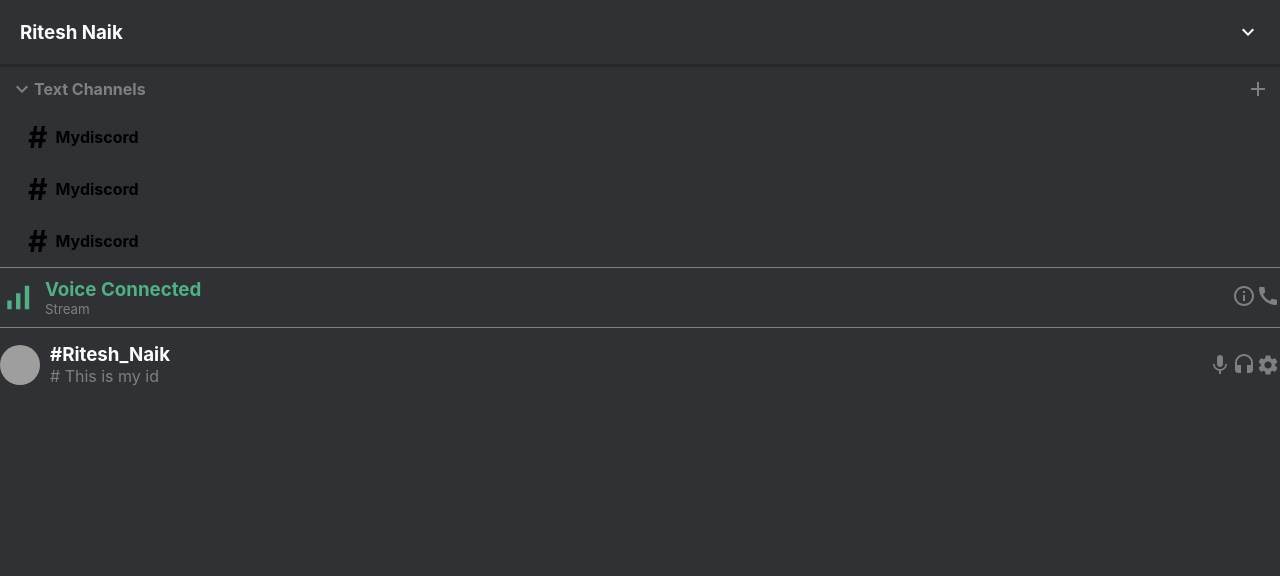
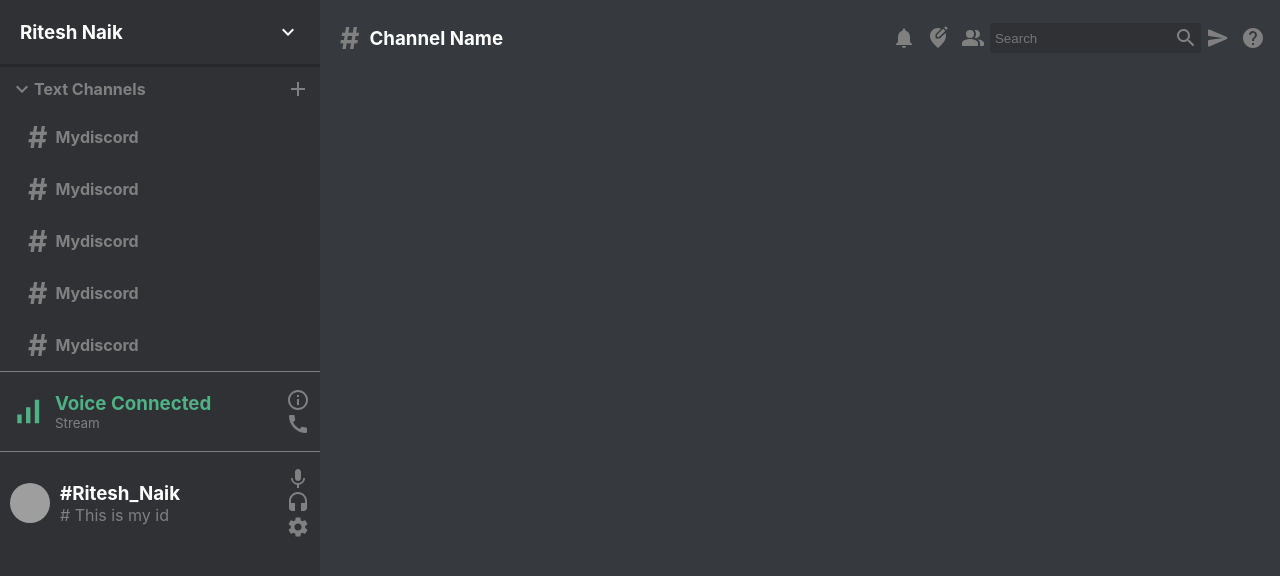
Before and after one commit to riteshtnk11/discord-react, a React (Create React App) app in the folder discord-react/: page / in a window 1280 px wide. Shown: the top 576 px of the page. Built offline with nearby package versions, Linux system fonts and the light colour scheme; grey boxes are pictures that could not be loaded.

Commit message:
[UI] Design for discord main chat Header

```diff
--- a/discord-react/src/App.css
+++ b/discord-react/src/App.css
@@ -1,3 +1,7 @@
 * {
   margin: 0;
 }
+
+.app {
+  display: flex;
+}
--- a/discord-react/src/App.js
+++ b/discord-react/src/App.js
@@ -6,7 +6,7 @@
 
 function App() {
   return (
-    <div className="App">
+    <div className="app">
       {/**Sidebar */}
       <Sidebar />
       {/**Chat */}
--- a/discord-react/src/Chat.css
+++ b/discord-react/src/Chat.css
@@ -0,0 +1,6 @@
+.chat {
+    display: flex;
+    flex-direction: column;
+    flex: 0.75;
+    background-color: #363a3f;
+}
--- a/discord-react/src/Chat.js
+++ b/discord-react/src/Chat.js
@@ -1,9 +1,11 @@
 import React from 'react'
+import "./Chat.css"
+import ChatHeader from "./ChatHeader"
 
 function Chat() {
     return (
-        <div>
-
+        <div className="chat">
+            <ChatHeader />
         </div>
     )
 }
--- /dev/null
+++ b/discord-react/src/ChatHeader.css
@@ -0,0 +1,56 @@
+.chatHeader {
+    display: flex;
+    justify-content: space-between;
+    align-items: center;
+    color: gray;
+    padding: 10px;
+}
+
+.chatHeader__hash{
+    color: gray;
+    font-size: 30px;
+    padding: 10px;
+}
+
+.chatHeader__Left {
+
+}
+
+.chatHeader__Left > h3 {
+    display: flex;
+    align-items: center;
+    color: white;
+}
+
+.chatHeader__Right {
+    display: flex;
+    align-items: center;
+    flex: 0.5;
+    justify-content: space-between;
+
+}
+
+.chatHeader__Right > .MuiSvgIcon-root {
+    padding: 5px;
+    cursor: pointer;
+}
+
+.chatHeader__Right > .MuiSvgIcon-root:hover {
+    color: white;
+}
+
+.chatHeader__search{
+    display: flex;
+    align-items: center;
+    color: gray;
+    background-color: #2f3135;
+    border-radius: 3px;
+    padding: 3px;
+}
+
+.chatHeader__search > input {
+    background: transparent;
+    outline-width: 0;
+    color: white;
+    border: none;
+}
--- /dev/null
+++ b/discord-react/src/ChatHeader.js
@@ -0,0 +1,33 @@
+import React from "react";
+import "./ChatHeader.css";
+import NotificationsIcon from "@material-ui/icons/Notifications";
+import EditLocationRoundedIcon from "@material-ui/icons/EditLocationRounded";
+import PeopleAltRoundedIcon from "@material-ui/icons/PeopleAltRounded";
+import SearchRoundedIcon from "@material-ui/icons/SearchRounded";
+import SendRoundedIcon from "@material-ui/icons/SendRounded";
+import HelpRoundedIcon from "@material-ui/icons/HelpRounded";
+
+function ChatHeader() {
+  return (
+    <div className="chatHeader">
+      <div className="chatHeader__Left">
+        <h3>
+          <span className="chatHeader__hash">#</span>Channel Name
+        </h3>
+      </div>
+      <div className="chatHeader__Right">
+        <NotificationsIcon />
+        <EditLocationRoundedIcon />
+        <PeopleAltRoundedIcon />
+        <div className="chatHeader__search">
+          <input placeHolder="Search" />
+          <SearchRoundedIcon />
+        </div>
+        <SendRoundedIcon />
+        <HelpRoundedIcon />
+      </div>
+    </div>
+  );
+}
+
+export default ChatHeader;
--- a/discord-react/src/Sidebar.css
+++ b/discord-react/src/Sidebar.css
@@ -49,6 +49,7 @@
   align-items: center;
   color: gray;
   background-color: #2f3135;
+  padding: 10px;
   border-top: 1px solid gray;
 }
 
@@ -69,8 +70,7 @@
   font-size: smaller;
 }
 
-.sidebar__voiceIcons > .MultiSvgIcon-root,
-.sidebar__profileIcons > .MultiSvgIcon-root {
+.sidebar__voiceIcons > .MultiSvgIcon-root {
   padding: 10px;
 }
 
@@ -93,7 +93,12 @@
   color: gray;
 }
 
-.sidebar__profileIcons {
+.sidebar__profileIcons > .MultiSvgIcon-root {
+  padding: 10px;
+}
+
+.sidebar__profileIcons,
+.sidebar__voiceIcons {
   display: flex;
-  flex-direction: row;
+  flex-direction: column;
 }
--- a/discord-react/src/Sidebar.js
+++ b/discord-react/src/Sidebar.js
@@ -30,6 +30,9 @@
           <SidebarChannel />
           <SidebarChannel />
           <SidebarChannel />
+          <SidebarChannel />
+          <SidebarChannel />
+
         </div>
 
         <div className="sidebar__voice">
--- a/discord-react/src/SidebarChannel.css
+++ b/discord-react/src/SidebarChannel.css
@@ -8,7 +8,7 @@
   padding-left: 20px;
   align-items: center;
   background-color: #2f3135;
-  color: fgray;
+  color: gray;
   cursor: pointer;
 }
 
```
